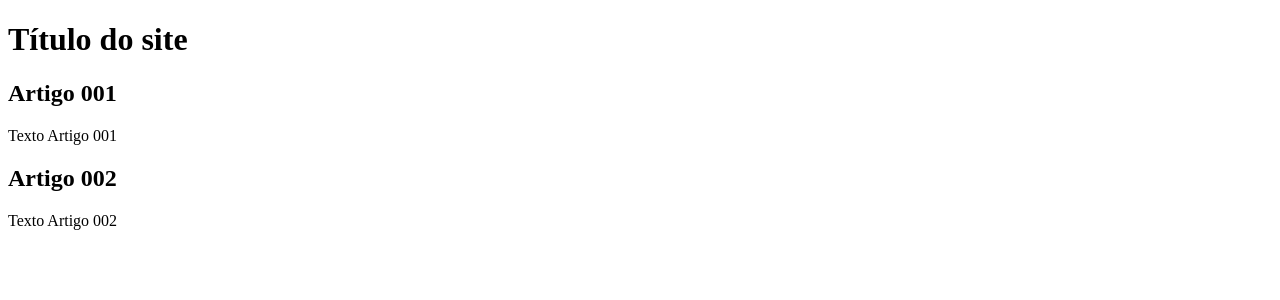
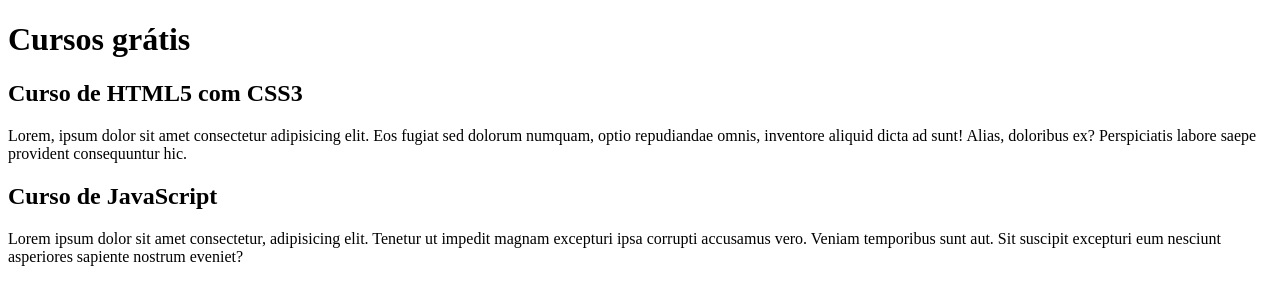
Before and after one commit to leticiaSejanoski/projeto-site, a plain HTML site: page index.html in a window 1280 px wide. Drawn offline with Linux system fonts and the light colour scheme.

Commit message:
Comecei a escrever conteúdo

```diff
--- a/index.html
+++ b/index.html
@@ -8,15 +8,15 @@
 <body>
     <main>
         <header>
-            <h1>Título do site</h1>
+            <h1>Cursos grátis</h1>
         </header>
         <article>
-            <h2>Artigo 001</h2>
-            <p>Texto Artigo 001</p>
+            <h2>Curso de HTML5 com CSS3</h2>
+            <p>Lorem, ipsum dolor sit amet consectetur adipisicing elit. Eos fugiat sed dolorum numquam, optio repudiandae omnis, inventore aliquid dicta ad sunt! Alias, doloribus ex? Perspiciatis labore saepe provident consequuntur hic.</p>
         </article>
         <article>
-            <h2>Artigo 002</h2>
-            <p>Texto Artigo 002</p>
+            <h2>Curso de JavaScript</h2>
+            <p>Lorem ipsum dolor sit amet consectetur, adipisicing elit. Tenetur ut impedit magnam excepturi ipsa corrupti accusamus vero. Veniam temporibus sunt aut. Sit suscipit excepturi eum nesciunt asperiores sapiente nostrum eveniet?</p>
         </article>
     </main>
 </body>
```
